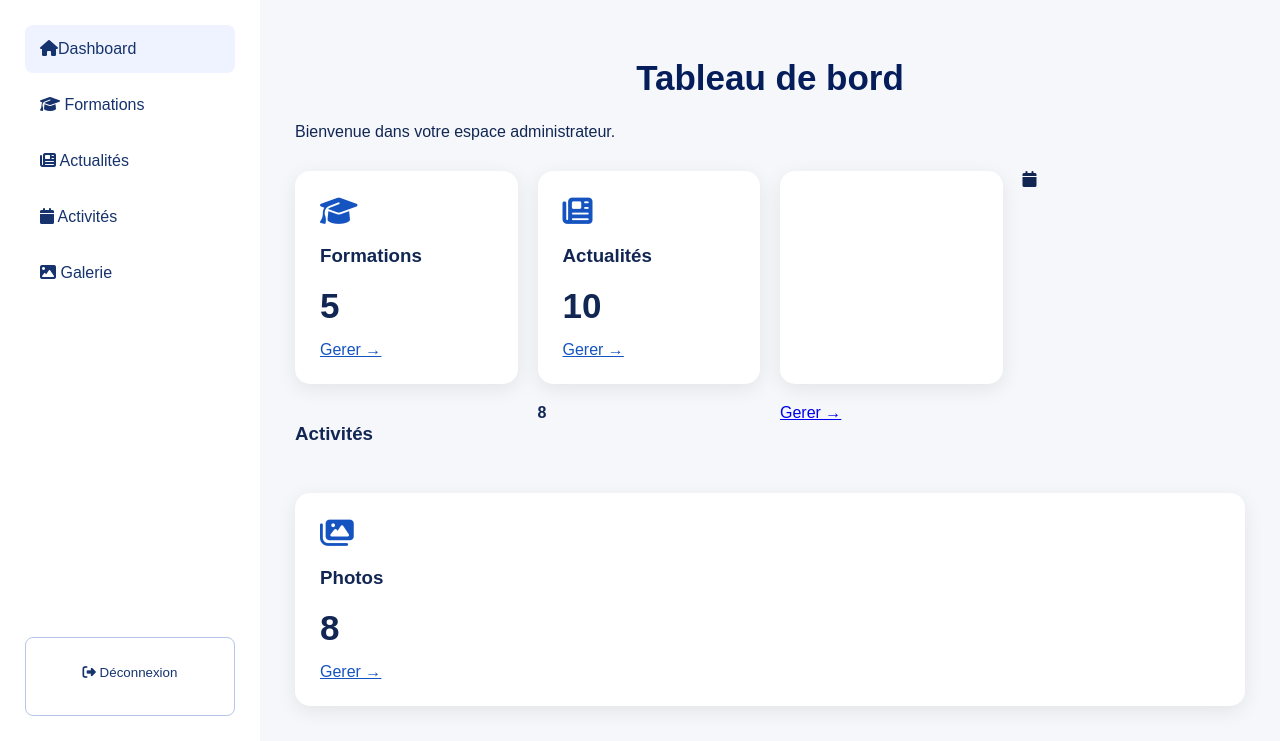
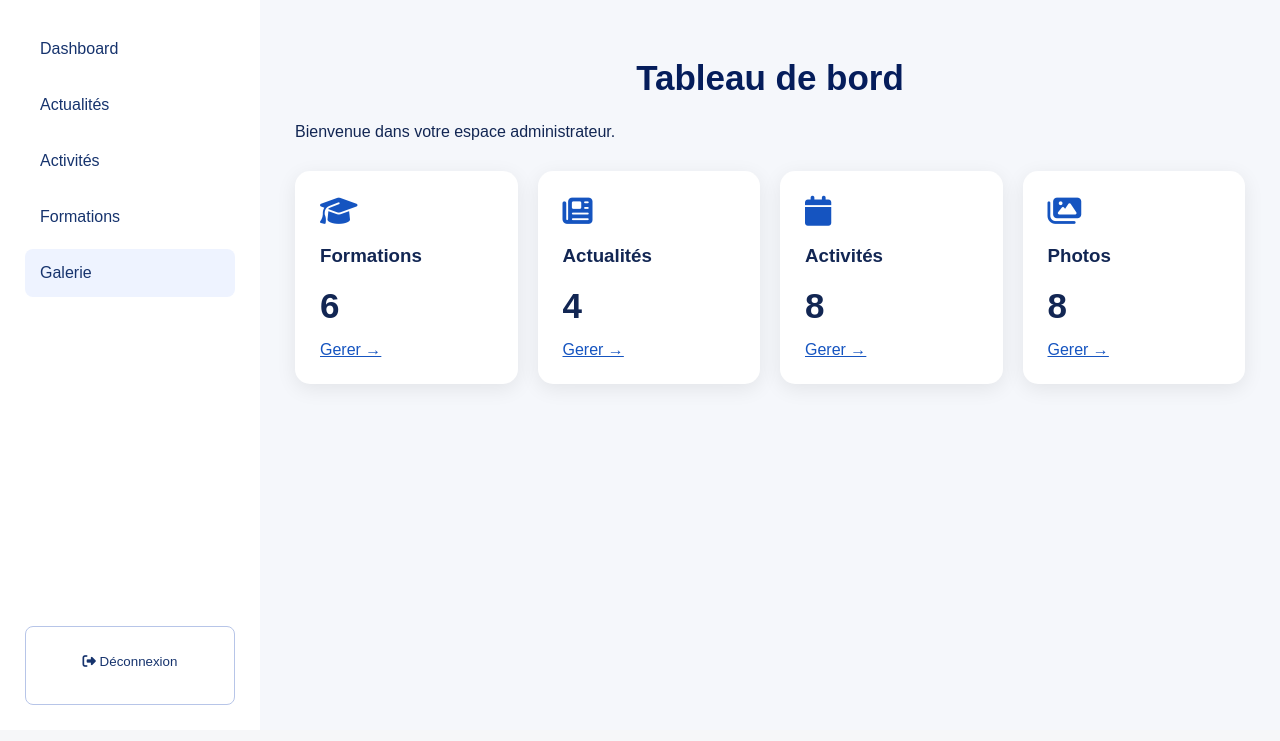
Before and after one commit to sd743/ufr-sta, a Flask app: page /admin/dashboard in a window 1280 px wide. Shown: the part 70-811 px from the top of the page. After the commit the page ends 775 px from the top, so only its background shows below. Run offline with Flask 3, Linux system fonts and the light colour scheme; a map, chart or similar area stays blank.

Commit message:
Modification de dashboard.html

```diff
--- a/templates/admin/dashboard.html
+++ b/templates/admin/dashboard.html
@@ -17,12 +17,14 @@
         </div>
     </header>
     <div class="admin-layout">
-        <aside class="admin-sidebar">
-            <a class="active"><i class="fa fa-home"></i> Dashboard</a>
-            <a href="gerer_formations.html"><i class="fa fa-graduation-cap"></i> Formations</a>
-            <a href="gerer_actualites.html"><i class="fa fa-newspaper"></i> Actualités</a>
-            <a href="gerer_activites.html"><i class="fa fa-calendar"></i> Activités</a>
-            <a href="gerer_photos.html"><i class="fa fa-image"></i> Galerie</a>
+        <div class="admin-toggle" id="admin-toggle">☰</div>
+        <aside class="admin-sidebar" id="admin-sidebar">
+            <a href="{{ url_for('admin_dashboard') }}">Dashboard</a>
+            <a href="{{ url_for('gerer_actualites') }}">Actualités</a>
+            <a href="{{ url_for('gerer_activites') }}">Activités</a>
+            <a href="{{ url_for('gerer_formations') }}">Formations</a>
+            <a href="{{ url_for('gerer_photos') }}" class="active">Galerie</a>
+
             <button class="admin-logout">
                 <a href="login.html">
                 <i class="fa fa-right-from-bracket"></i>
@@ -44,18 +46,18 @@
                 <div class="admin-card">
                     <i class="fa fa-graduation-cap"></i>
                     <h3>Formations</h3>
-                <strong>5</strong>
+                    <strong>6</strong>
                     <a href="gerer_formations.html">Gerer →</a>
                 </div>
 
                 <div class="admin-card">
                     <i class="fa fa-newspaper"></i>
                     <h3>Actualités</h3>
-                <strong>10</strong>
+                    <strong>4</strong>
                     <a href="gerer_actualites.html">Gerer →</a>
                 </div>
 
-                <div class="admin-card"></div>
+                <div class="admin-card">
                     <i class="fa fa-calendar"></i>
                     <h3>Activités</h3>
                     <strong>8</strong>
@@ -71,5 +73,14 @@
             </div>
         </main>
     </div>
+
+    <script>
+        const adminToggle = document.getElementById("admin-toggle");
+        const admin = document.getElementById("admin-sidebar");
+
+        adminToggle.addEventListener("click", () => {
+        admin.classList.toggle("active");
+        });
+    </script>
 </body>
 </html>
```
Lines whose indentation alone changed are shown as unchanged.
